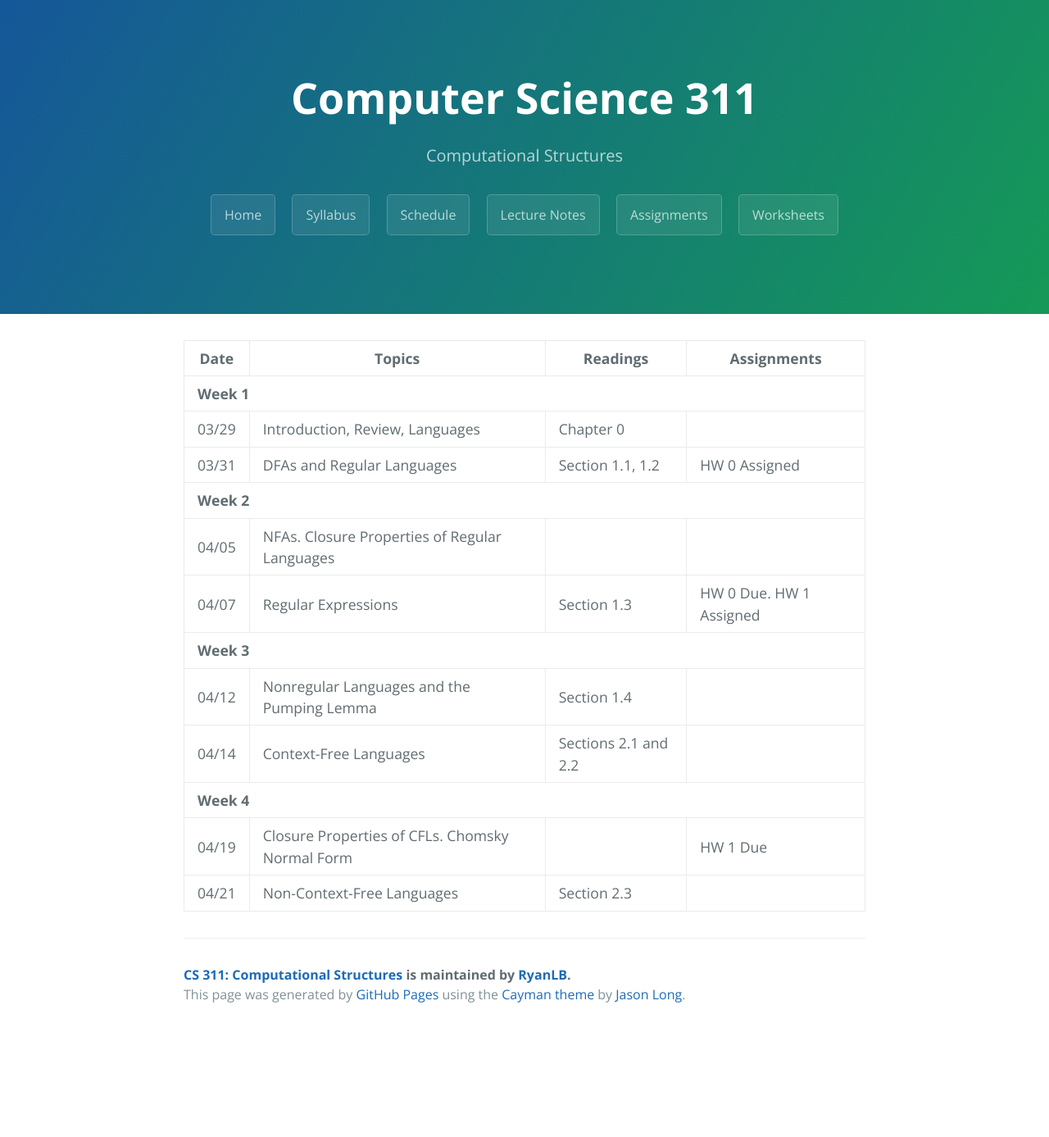
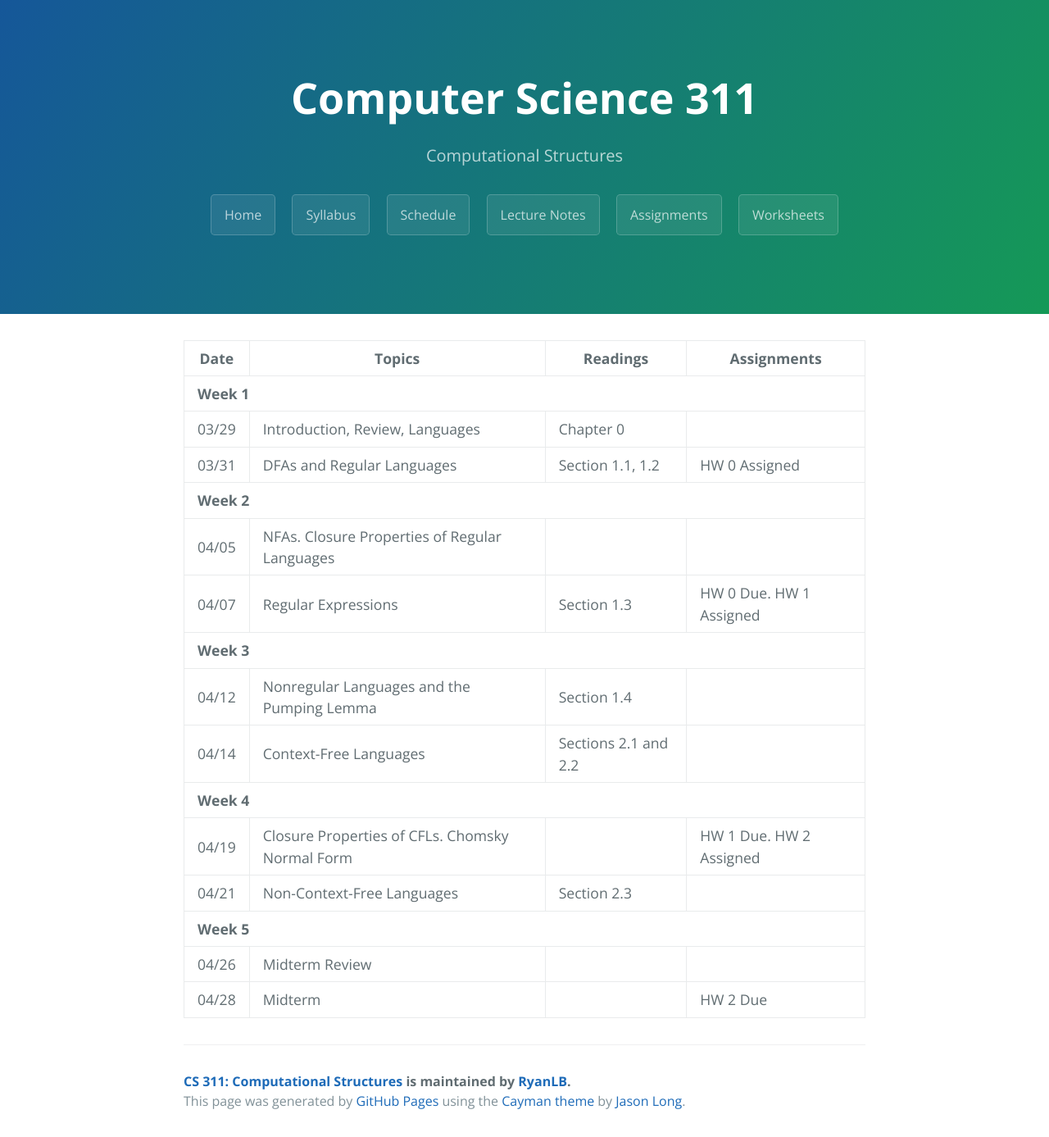
Before and after one commit to RyanLB/CS311, a Jekyll site: the page built from schedule.html, in a window 1280 px wide. Shown: the whole page at 82% size. Built offline with Jekyll 4.4.1, drawn with Linux system fonts in a browser that asks for light colours; before the commit the page ends 1257 px from its top, so only the background shows below that.

Commit message:
Add midterm to schedule

```diff
--- a/_data/schedule.json
+++ b/_data/schedule.json
@@ -41,13 +41,24 @@
       "tuesday": {
         "date": "04/19",
         "topic": "Closure Properties of CFLs. Chomsky Normal Form",
-        "assignments": "HW 1 Due"
+        "assignments": "HW 1 Due. HW 2 Assigned"
       },
       "thursday": {
         "date": "04/21",
         "topic": "Non-Context-Free Languages",
         "readings": "Section 2.3"
       }
+    },
+    {
+      "tuesday": {
+        "date": "04/26",
+        "topic": "Midterm Review"
+      },
+      "thursday": {
+        "date": "04/28",
+        "topic": "Midterm",
+        "assignments": "HW 2 Due"
+      }
     }
   ]
 }
```
